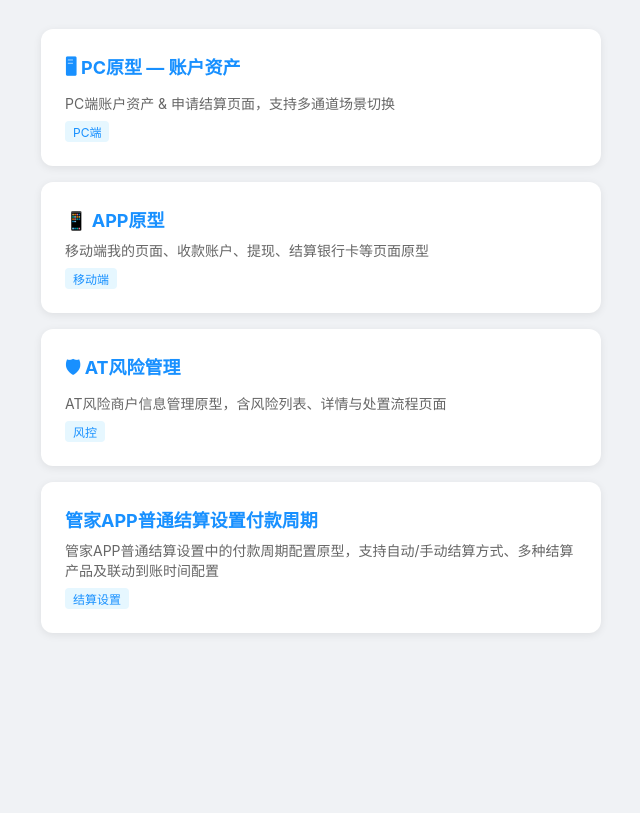
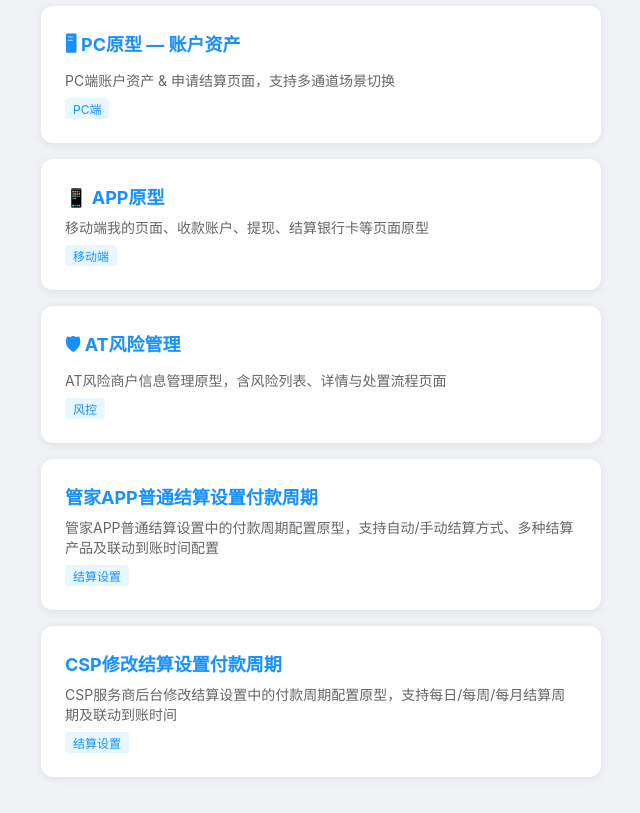
Before and after one commit to guo545/huishenghuo-prototype, a plain HTML site: page index.html in a window 1280 px wide. Shown: the part 109-922 px from the top of the page, without its empty margins (319-959 px from the left). Before the commit the page ends 800 px from the top, so only its background shows below. Drawn offline with Linux system fonts and the light colour scheme.

Commit message:
nav: add CSP修改结算设置付款周期

```diff
--- a/index.html
+++ b/index.html
@@ -41,6 +41,11 @@
 <p>管家APP普通结算设置中的付款周期配置原型，支持自动/手动结算方式、多种结算产品及联动到账时间配置</p>
 <span class="tag">结算设置</span>
 </a>
+<a href="CSP-修改结算设置-付款周期.html" class="card">
+<h2>CSP修改结算设置付款周期</h2>
+<p>CSP服务商后台修改结算设置中的付款周期配置原型，支持每日/每周/每月结算周期及联动到账时间</p>
+<span class="tag">结算设置</span>
+</a>
 </div>
 </body>
 </html>
```
